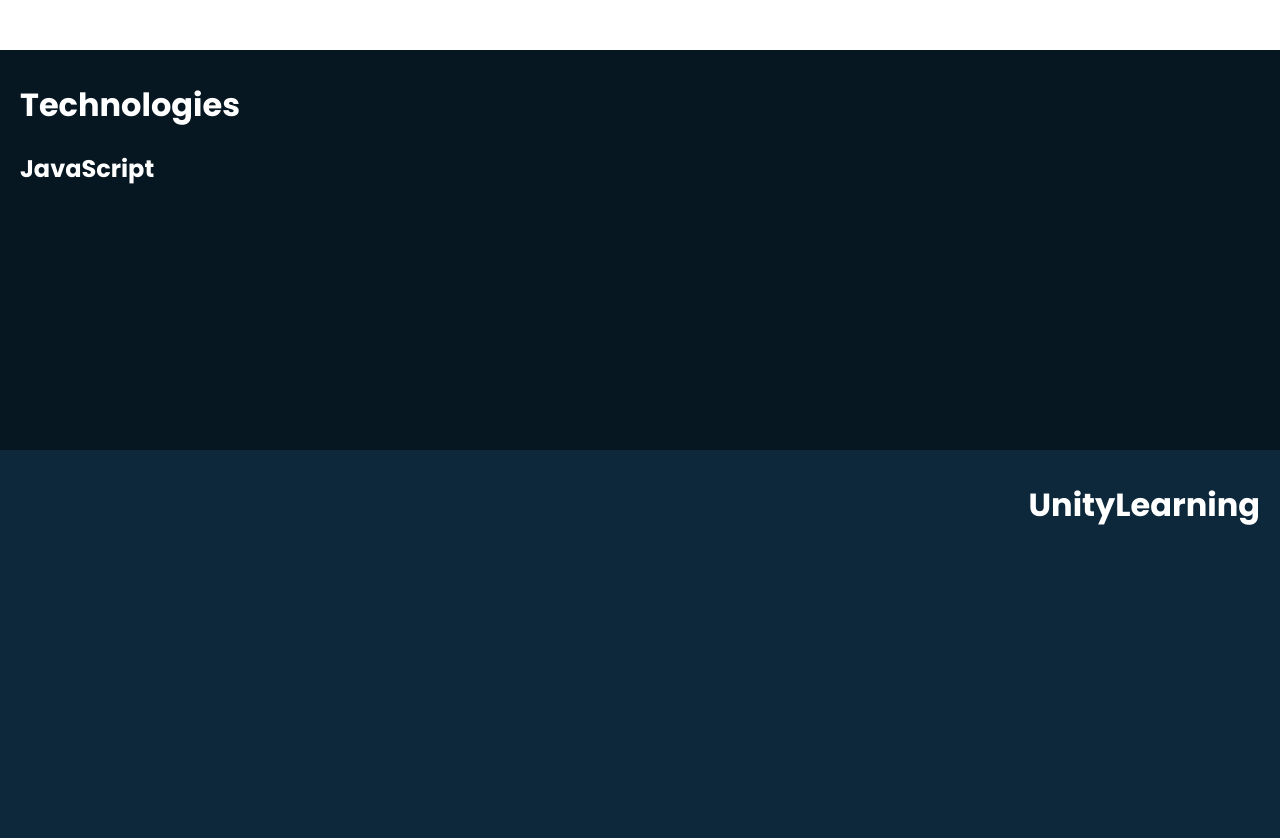
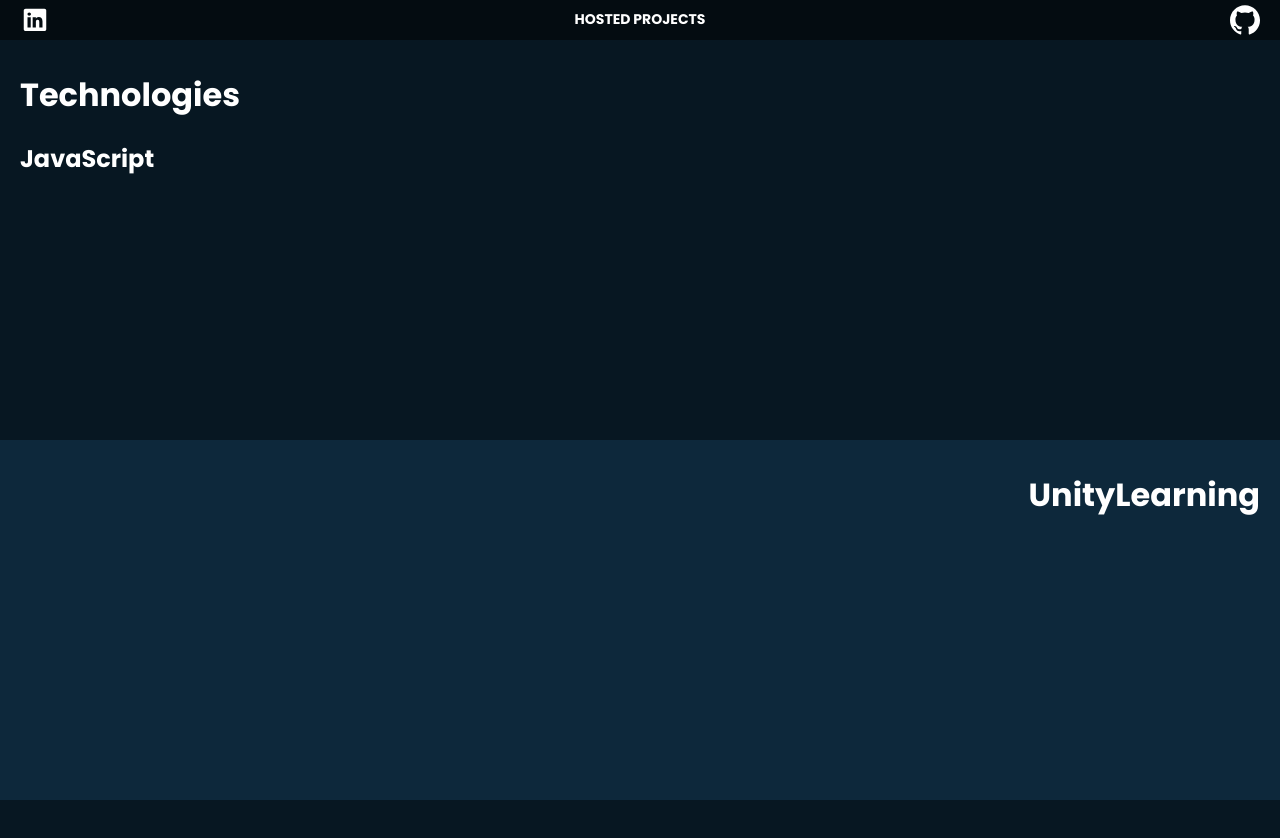
Before and after one commit to edouardlacroix/edouardlacroix.github.io, a Next.js app: page /projects in a window 1280 px wide. Shown: the top 838 px of the page. After the commit the page ends 800 px from the top, so only its background shows below. Built offline with nearby package versions, Linux system fonts and the light colour scheme.

Commit message:
Fix on topbar display

```diff
--- a/components/TopBar/index.module.scss
+++ b/components/TopBar/index.module.scss
@@ -1,5 +1,7 @@
 @import '../../styles/colors.scss';
 .wrapper{
+    position: sticky;
+    top:0px;
     height: 50px;
     width: 100%;
     display: flex;
--- a/pages/projects/index.js
+++ b/pages/projects/index.js
@@ -5,9 +5,9 @@ import TopBar from '../../components/TopBar'
 export default function Home() {
     return (
         <div className={styles.wrapper}>
-            <Head>
             <TopBar />
-            </Head>
+            <div className={styles.content_wrapper}>
+
                 <div className={styles.horizontalBar}>
                     <h1>Technologies</h1>
                     <h2>JavaScript</h2>
@@ -41,10 +41,7 @@ export default function Home() {
                     <h1>LovEat (Strapi)</h1>
 
                 </div>
-
-
-
-
+            </div>
         </div>
     )
 }
--- a/pages/projects/index.module.scss
+++ b/pages/projects/index.module.scss
@@ -9,8 +9,11 @@
     justify-content: flex-start ;
     overflow: auto;
     overflow-x: hidden;
+
+    .content_wrapper{
         // Margin for the topbar
-    margin-top:50px;
+        width: 100%;
+        height: 100%;
 
         .horizontalBar{
             width: 100%;
@@ -25,5 +28,6 @@
             text-align: end;
         }
 
+    }
 
 }
```
Lines whose indentation alone changed are shown as unchanged.
